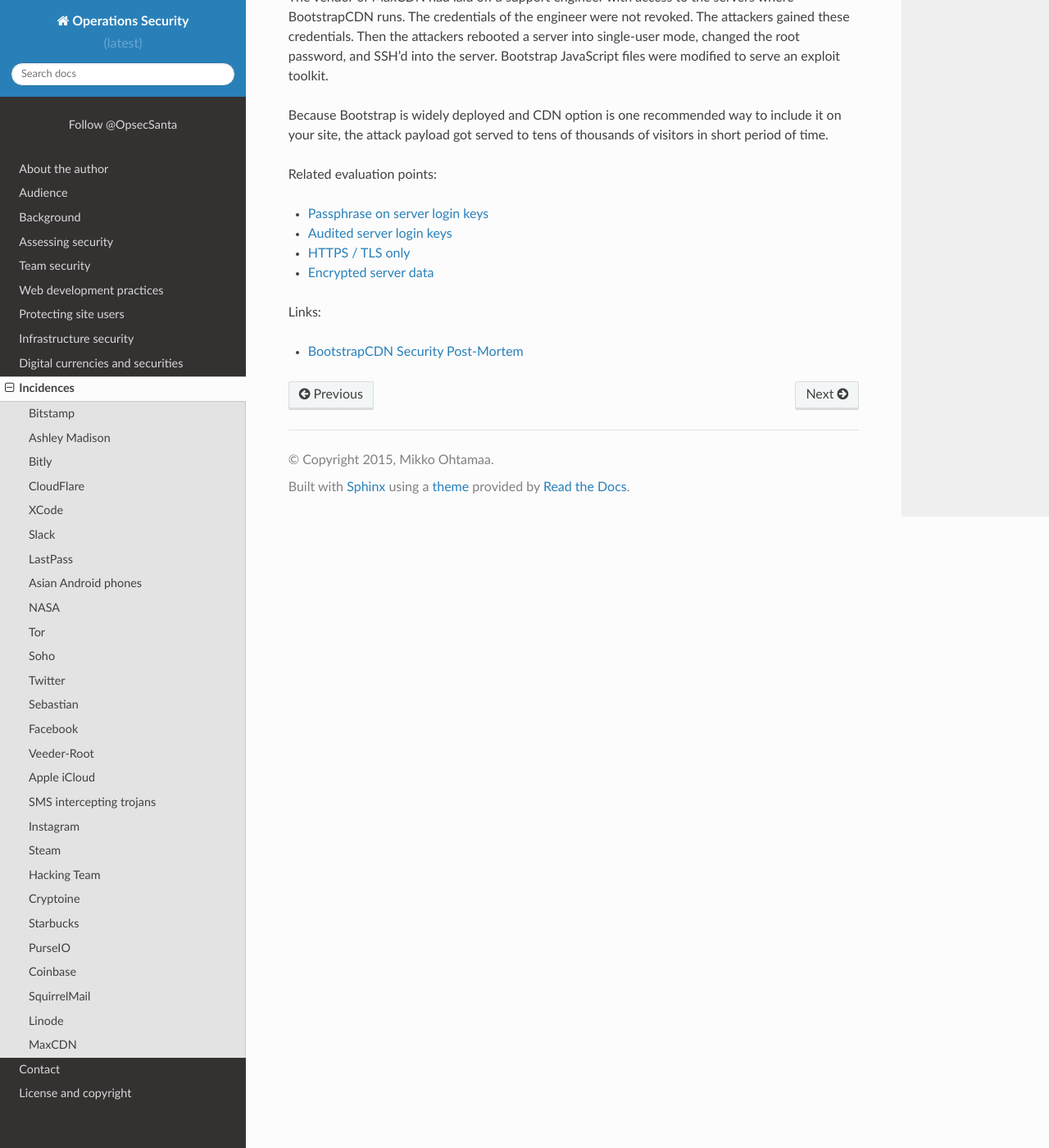
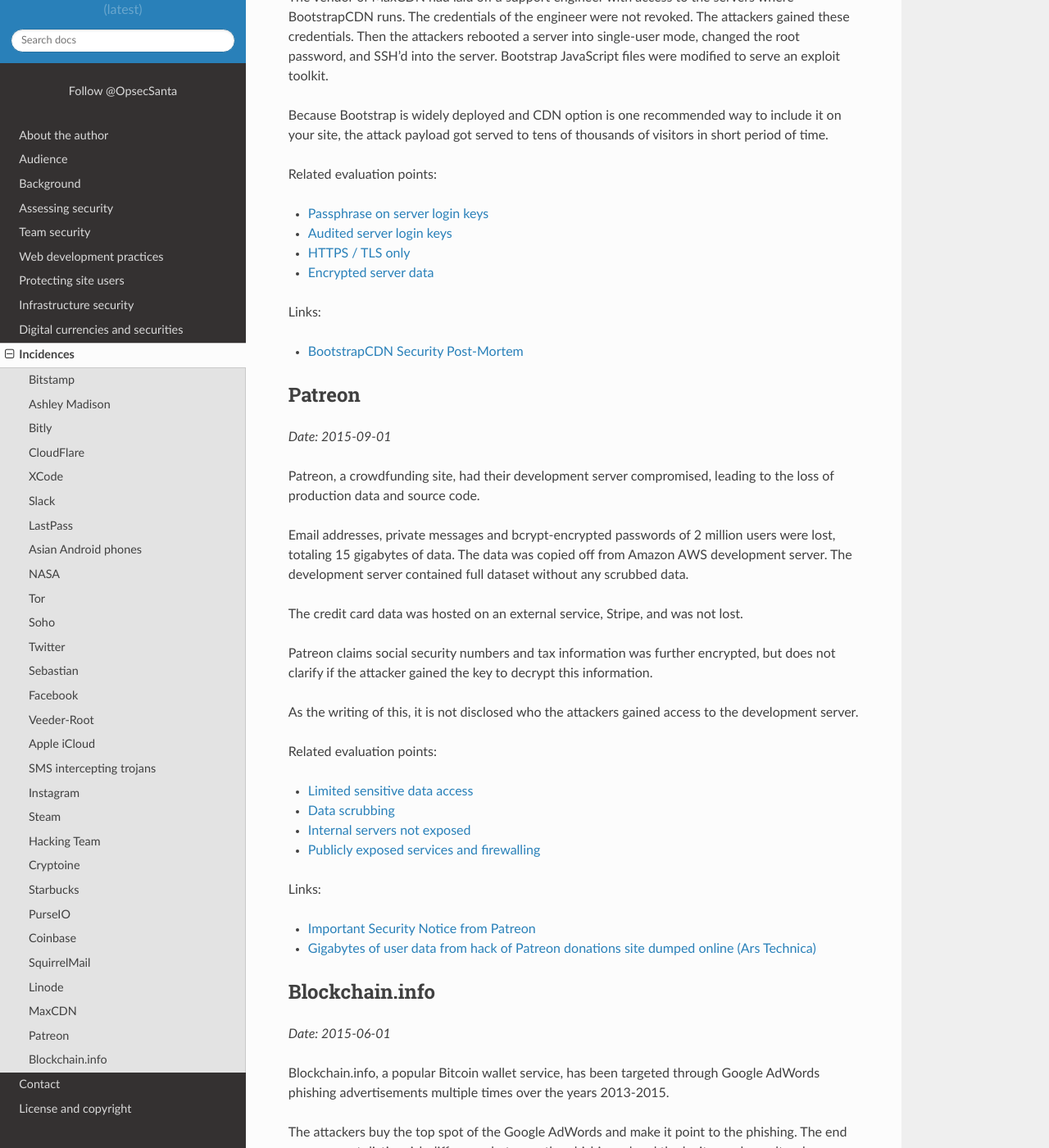
Before and after one commit to miohtama/opsec, a Sphinx documentation site: the page built from source/incidences/index.rst, in a window 1280 px wide and 1400 px high, scrolled down 17527 px. Shown: the whole window at 82% size. Built offline with Sphinx 7.4.7 and the Read the Docs theme 2.0.0, drawn with Linux system fonts in a browser that asks for light colours; comment, search, counter and statistics services are not loaded; some of the changed text lies outside the part shown.

Commit message:
Updates: blockchain.info, Patreon

```diff
--- a/source/incidences/index.rst
+++ b/source/incidences/index.rst
@@ -991,3 +991,81 @@
 Links:
 
 - `BootstrapCDN Security Post-Mortem <https://www.maxcdn.com/blog/bootstrapcdn-security-post-mortem/?utm_source=text>`_
+
+
+
+
+
+.. _patreon:
+
+Patreon
+==============================================================
+
+*Date: 2015-09-01*
+
+Patreon, a crowdfunding site, had their development server compromised, leading to the loss of production data and source code.
+
+Email addresses, private messages and bcrypt-encrypted passwords of 2 million users were lost, totaling 15 gigabytes of data. The data was copied off from Amazon AWS development server. The development server contained full dataset without any scrubbed data.
+
+The credit card data was hosted on an external service, Stripe, and was not lost.
+
+Patreon claims social security numbers and tax information was further encrypted, but does not clarify if the attacker gained the key to decrypt this information.
+
+As the writing of this, it is not disclosed who the attackers gained access to the development server.
+
+
+
+Related evaluation points:
+
+- :ref:`limited-sensitive-data-access`
+
+- :ref:`data-scrubbing`
+
+- :ref:`internal-servers-not-exposed`
+
+- :ref:`publicly-exposed-services-and-firewalling`
+
+
+
+
+
+Links:
+
+- `Important Security Notice from Patreon <https://www.patreon.com/posts/important-notice-3457485>`_
+
+- `Gigabytes of user data from hack of Patreon donations site dumped online (Ars Technica) <http://arstechnica.com/security/2015/10/gigabytes-of-user-data-from-hack-of-patreon-donations-site-dumped-online/>`_
+
+
+
+
+
+.. _blockchaininfo:
+
+Blockchain.info
+==============================================================
+
+*Date: 2015-06-01*
+
+Blockchain.info, a popular Bitcoin wallet service, has been targeted through Google AdWords phishing advertisements multiple times over the years 2013-2015.
+
+The attackers buy the top spot of the Google AdWords and make it point to the phishing. The end users cannot distinguish difference between the phishing ad and the legit search results when arriving to Google Search through the web browser search bar. The link in the advertisement can be genuine-like *www.blockchain.com.de/wallet/login* or totally bogus pointing to some random static site hosting service.
+
+When the victim logs in to the phishing site, made to look like blockchain.info, the attackers steal the credentials and then proceed to move assets from the blockchain.info wallet.
+
+
+
+Related evaluation points:
+
+- :ref:`third-factor-authentication`
+
+
+
+
+
+Links:
+
+- `Blockchain.info Phishing site 1st result on Google, paid ad. WT*! (Reddit) <https://www.reddit.com/r/Bitcoin/comments/2pm4tx/blockchaininfo_phishing_site_1st_result_on_google/>`_
+
+- `Blockchain info phishing adverts on Google front page. This lasts already few months and Blockchain does not care at all! (Reddit) <https://www.reddit.com/r/Bitcoin/comments/3bhtu5/blockchain_info_phishing_adverts_on_google_front/>`_
+
+- `Blockchain.info gets tough on phishing (CoinDesk 2013) <http://www.coindesk.com/blockchaininfo-gets-tough-on-phishing/>`_
--- a/source/team/index.rst
+++ b/source/team/index.rst
@@ -614,6 +614,8 @@
 
 - :ref:`hacking-team`
 
+- :ref:`patreon`
+
 
 
 
@@ -684,6 +686,8 @@
 
 - :ref:`ashley-madison`
 
+- :ref:`patreon`
+
 
 
 
```
Also changed, not shown: source/infrastructure/index.rst (+15 -5 lines), source/user/index.rst (+7 -2 lines), 4 other files.
